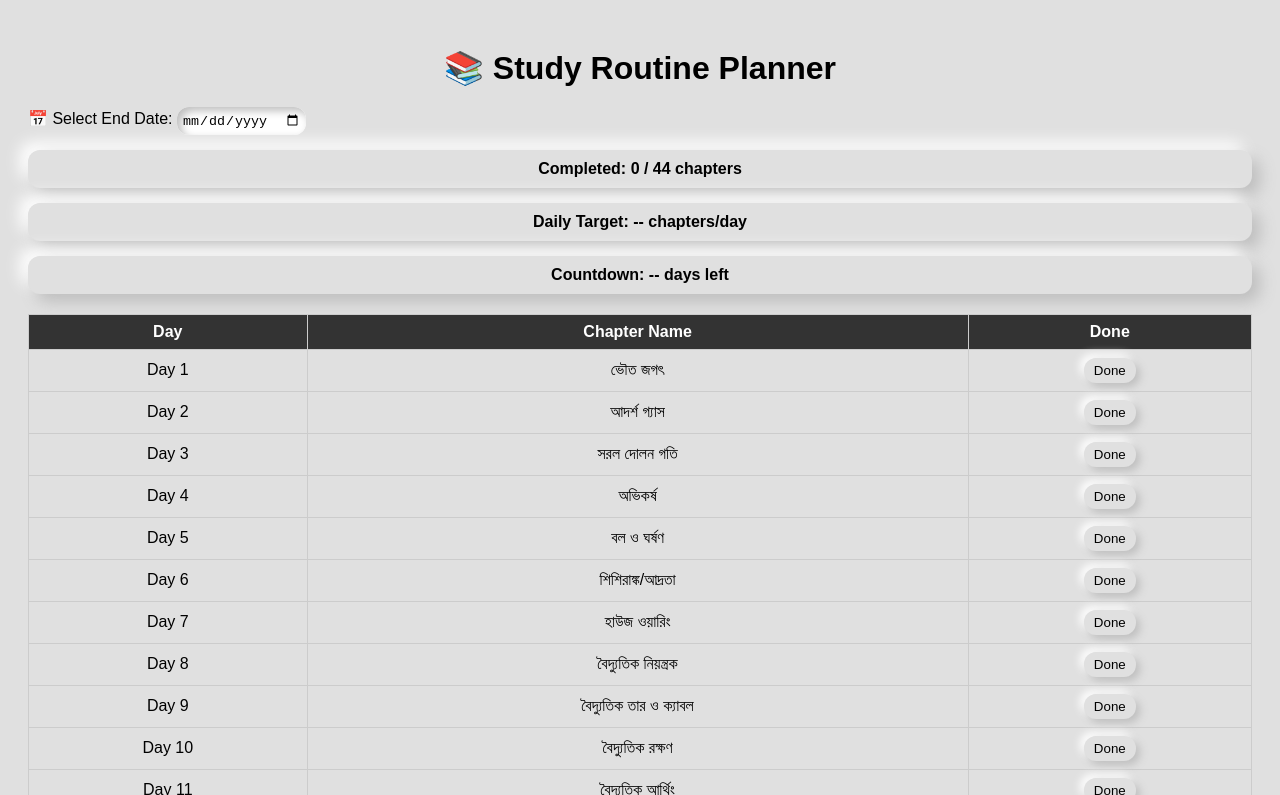
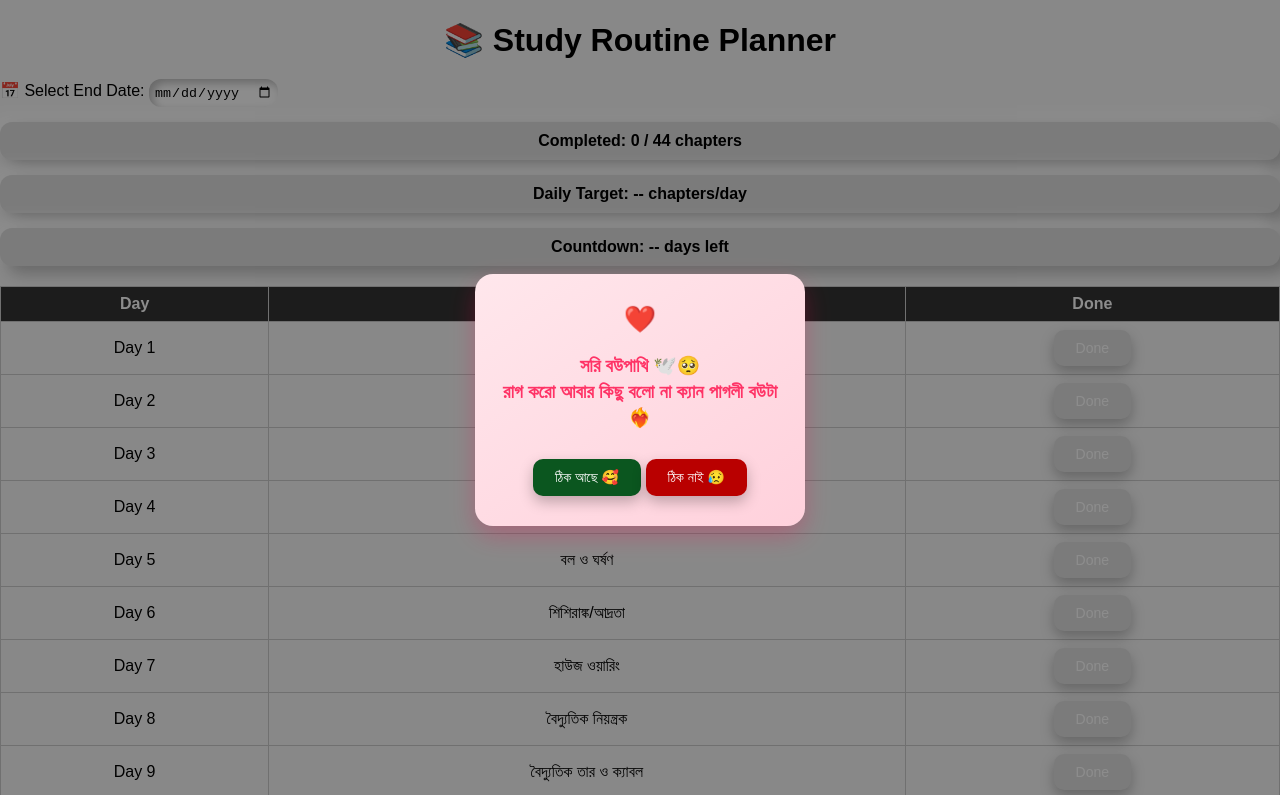
Before and after one commit to i28279/Routine, a plain HTML site: page index.html in a window 1280 px wide. Shown: the top 795 px of the page. Drawn offline with Linux system fonts and the light colour scheme.

Commit message:
Implement custom alert box with count management
Added a custom alert box with interactive buttons to manage a count stored in local storage.

```diff
--- a/index.html
+++ b/index.html
@@ -172,5 +172,151 @@
       }
     });
   </script>
+
+  <div>
+
+    <!-- Custom Alert -->
+    <div id="customAlert" class="alert-box">
+        <div class="alert-content">
+            <div class="hearts">❤️</div>
+
+            <h3>
+                সরি বউপাখি 🕊️🥺
+                <br>রাগ করো আবার কিছু বলো না ক্যান পাগলী বউটা ❤️‍🔥
+            </h3>
+
+            <!-- Buttons -->
+            <button id="increaseCount">ঠিক আছে 🥰</button>
+            <button id="decreaseCount" style="margin-top:10px;">ঠিক নাই 😥</button>
+        </div>
+    </div>
+
+    <script>
+        // get current count
+        let count = localStorage.getItem("sorryCount");
+        count = count ? parseInt(count) : 0;
+
+        const alertBox = document.getElementById("customAlert");
+
+        // show alert on load only if count < 5
+        window.onload = () => {
+            if(count < 2){
+                alertBox.style.display = "flex";
+                setTimeout(()=> alertBox.classList.add("show"), 10);
+            }
+        };
+
+        // 1st button: count +1
+        document.getElementById("increaseCount").onclick = () => {
+            count++;
+            localStorage.setItem("sorryCount", count);
+
+            alertBox.classList.remove("show");
+            setTimeout(()=> alertBox.style.display="none", 300);
+        };
+
+        // 2nd button: count -1
+        document.getElementById("decreaseCount").onclick = () => {
+            count--;
+            if(count < 0) count = 0;
+            localStorage.setItem("sorryCount", count);
+
+            alertBox.classList.remove("show");
+            setTimeout(()=> alertBox.style.display="none", 300);
+        };
+    </script>
+
+    <style>
+        body{
+            margin:0;
+            padding:0;
+            font-family: "Poppins", sans-serif;
+            background:#f7f7f7;
+        }
+
+        .alert-box{
+            position:fixed;
+            inset:0;
+            background: rgba(0,0,0,0.45);
+            display:none;
+            justify-content:center;
+            align-items:center;
+            z-index:999;
+            opacity:0;
+            transition:opacity .35s ease;
+        }
+
+        .alert-box.show{
+            opacity:1;
+        }
+
+        .alert-content{
+            background: linear-gradient(145deg,#ffe7ec,#ffd1dc);
+            padding:30px 25px;
+            border-radius:18px;
+            text-align:center;
+            width:280px;
+            box-shadow: 0 10px 25px rgba(255,0,80,0.25);
+            transform: scale(0.7);
+            opacity:0;
+            transition: transform .35s ease, opacity .35s ease;
+            position: relative;
+        }
+
+        .alert-box.show .alert-content{
+            transform: scale(1);
+            opacity:1;
+        }
+
+        .hearts{
+            font-size:26px;
+            animation: floatHeart 1.2s infinite ease-in-out alternate;
+        }
+
+        @keyframes floatHeart{
+            from{transform:translateY(0);}
+            to{transform:translateY(-6px);}
+        }
+
+        h3{
+            margin-bottom:18px;
+            line-height:26px;
+            color:#ff3366;
+            font-weight:600;
+        }
+
+        button{
+            padding:10px 22px;
+            border:none;
+            border-radius:10px;
+            font-size:14px;
+            cursor:pointer;
+            color:white;
+            box-shadow:0 6px 14px rgba(0,0,0,0.25);
+            transition:0.2s ease;
+        }
+
+        #increaseCount{
+            background:#0b561f;
+        }
+
+        #increaseCount:hover{
+            background:#084518;
+            transform: translateY(-2px);
+        }
+
+        #decreaseCount{
+            background:#b90000;
+            margin-top:10px;
+        }
+
+        #decreaseCount:hover{
+            background:#8a0000;
+            transform: translateY(-2px);
+        }
+    </style>
+  </div>
+
+
 </body>
 </html>
```
